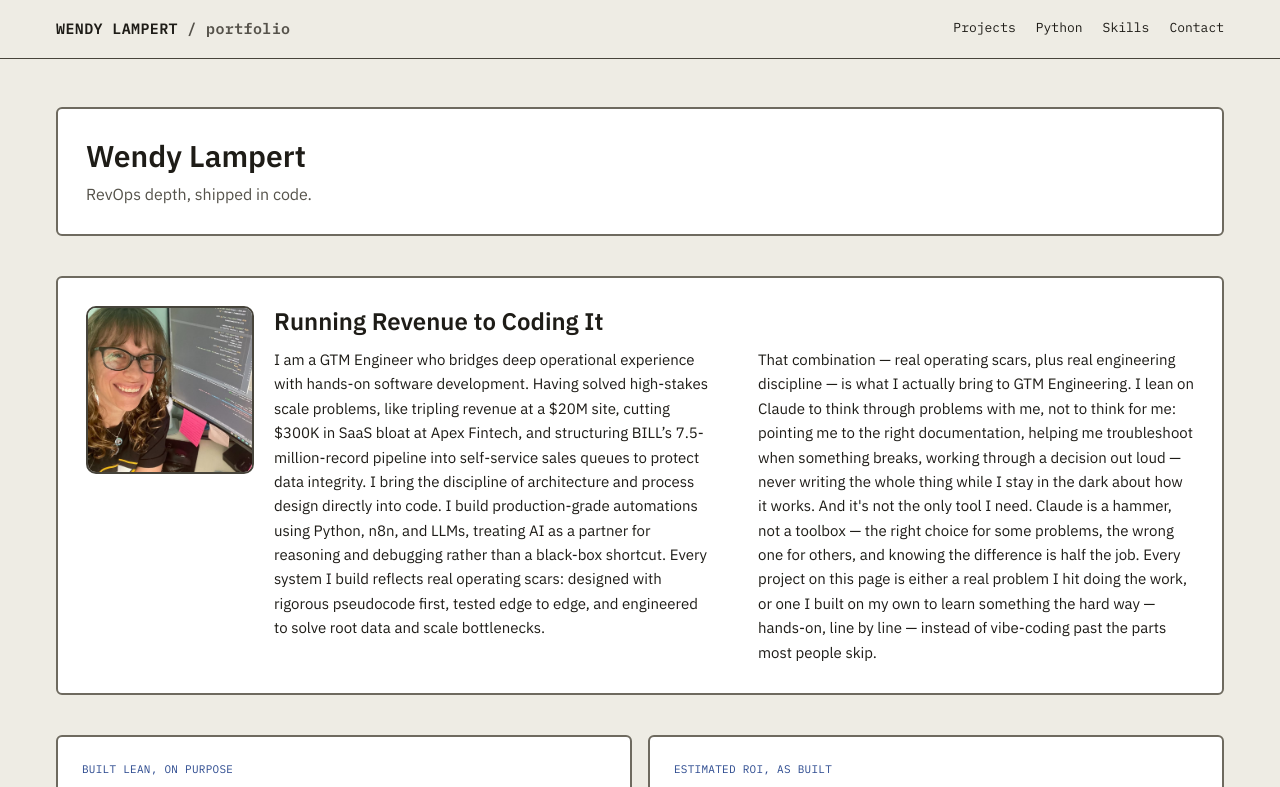
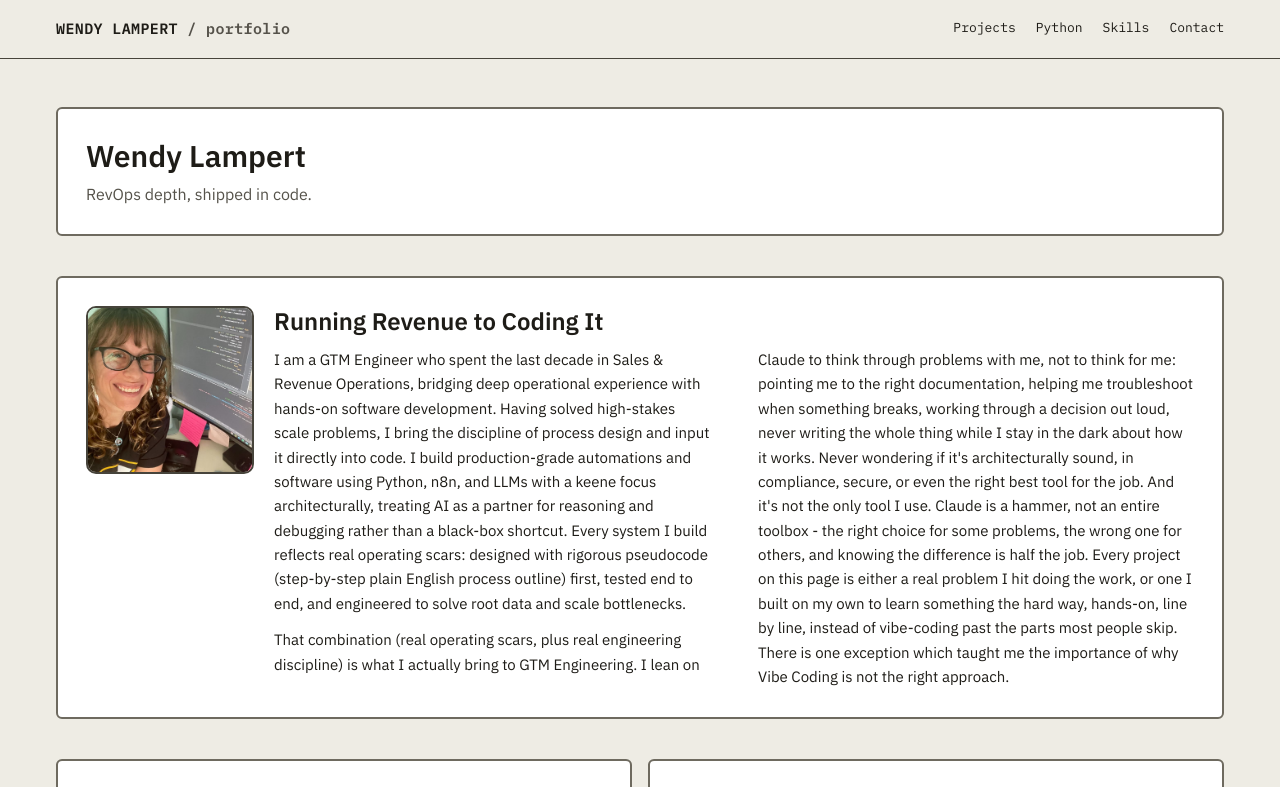
Before and after one commit to lampertwb/lampertwb, a Next.js app: page / in a window 1280 px wide. Shown: the top 787 px of the page. Built offline with nearby package versions, Linux system fonts and the light colour scheme.

Commit message:
Updated Bio to remove company names

```diff
--- a/app/page.tsx
+++ b/app/page.tsx
@@ -590,26 +590,33 @@ export default function Home() {
             <h2 className="mb-3 text-2xl font-semibold leading-tight">Running Revenue to Coding It</h2>
             <div className="lg:columns-2 lg:gap-12">
             <p className="mb-3 text-[15px] leading-relaxed">
-              I am a GTM Engineer who bridges deep operational experience with hands-on software development.
-              Having solved high-stakes scale problems, like tripling revenue at a $20M site, cutting $300K
-              in SaaS bloat at Apex Fintech, and structuring BILL’s 7.5-million-record pipeline into self-service
-              sales queues to protect data integrity. I bring the discipline of architecture and process design
-              directly into code. I build production-grade automations using Python, n8n, and LLMs, treating AI
-              as a partner for reasoning and debugging rather than a black-box shortcut. Every system I build
-              reflects real operating scars: designed with rigorous pseudocode first, tested edge to edge, and
-              engineered to solve root data and scale bottlenecks.
+              I am a GTM Engineer who spent the last decade in Sales & Revenue Operations, bridging deep
+              operational experience with hands-on software development.
+
+              Having solved high-stakes scale problems, I bring the discipline of process design and input it
+              directly into code. I build production-grade automations and software using Python, n8n, and LLMs
+              with a keene focus architecturally, treating AI as a partner for reasoning and debugging
+              rather than a black-box shortcut.
+
+              Every system I build reflects real operating scars: designed with rigorous pseudocode (step-by-step
+              plain English process outline) first, tested end to end, and engineered to solve root data
+              and scale bottlenecks.
             </p>
             <p className="text-[15px] leading-relaxed">
-              That combination — real operating scars, plus real engineering discipline — is what
+              That combination (real operating scars, plus real engineering discipline) is what
               I actually bring to GTM Engineering. I lean on Claude to think through problems with
               me, not to think for me: pointing me to the right documentation, helping me
-              troubleshoot when something breaks, working through a decision out loud — never
-              writing the whole thing while I stay in the dark about how it works. And it&apos;s
-              not the only tool I need. Claude is a hammer, not a toolbox — the right choice for
-              some problems, the wrong one for others, and knowing the difference is half the job.
+              troubleshoot when something breaks, working through a decision out loud, never
+              writing the whole thing while I stay in the dark about how it works. Never wondering
+              if it's architecturally sound, in compliance, secure, or even the right best tool for the job.
+
+              And it&apos;s not the only tool I use. Claude is a hammer, not an entire toolbox - the right choice
+              for some problems, the wrong one for others, and knowing the difference is half the job.
+
               Every project on this page is either a real problem I hit doing the work, or one I
-              built on my own to learn something the hard way — hands-on, line by line — instead
-              of vibe-coding past the parts most people skip.
+              built on my own to learn something the hard way, hands-on, line by line,  instead
+              of vibe-coding past the parts most people skip. There is one exception which taught
+              me the importance of why Vibe Coding is not the right approach.
             </p>
             </div>
               </div>
```
